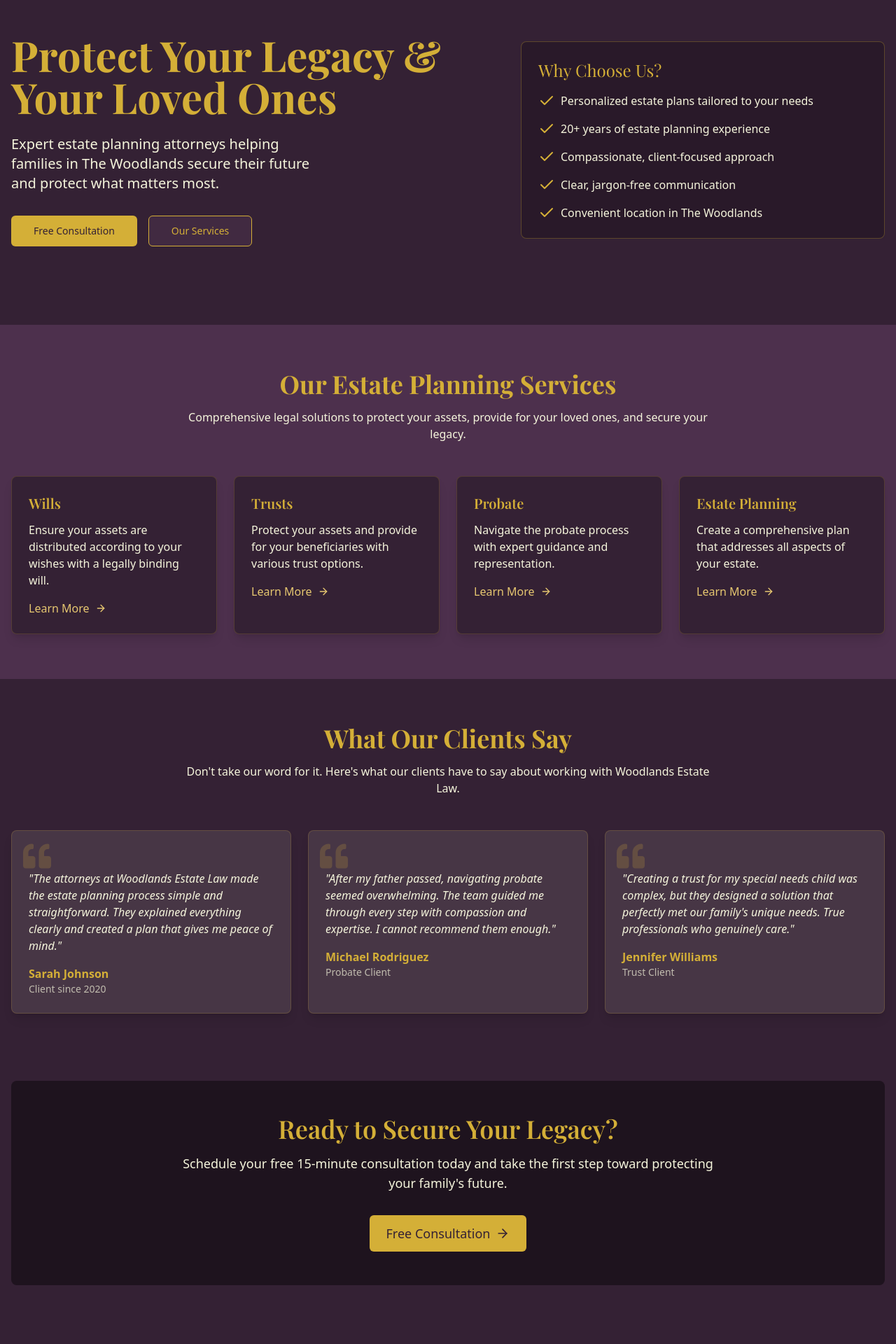
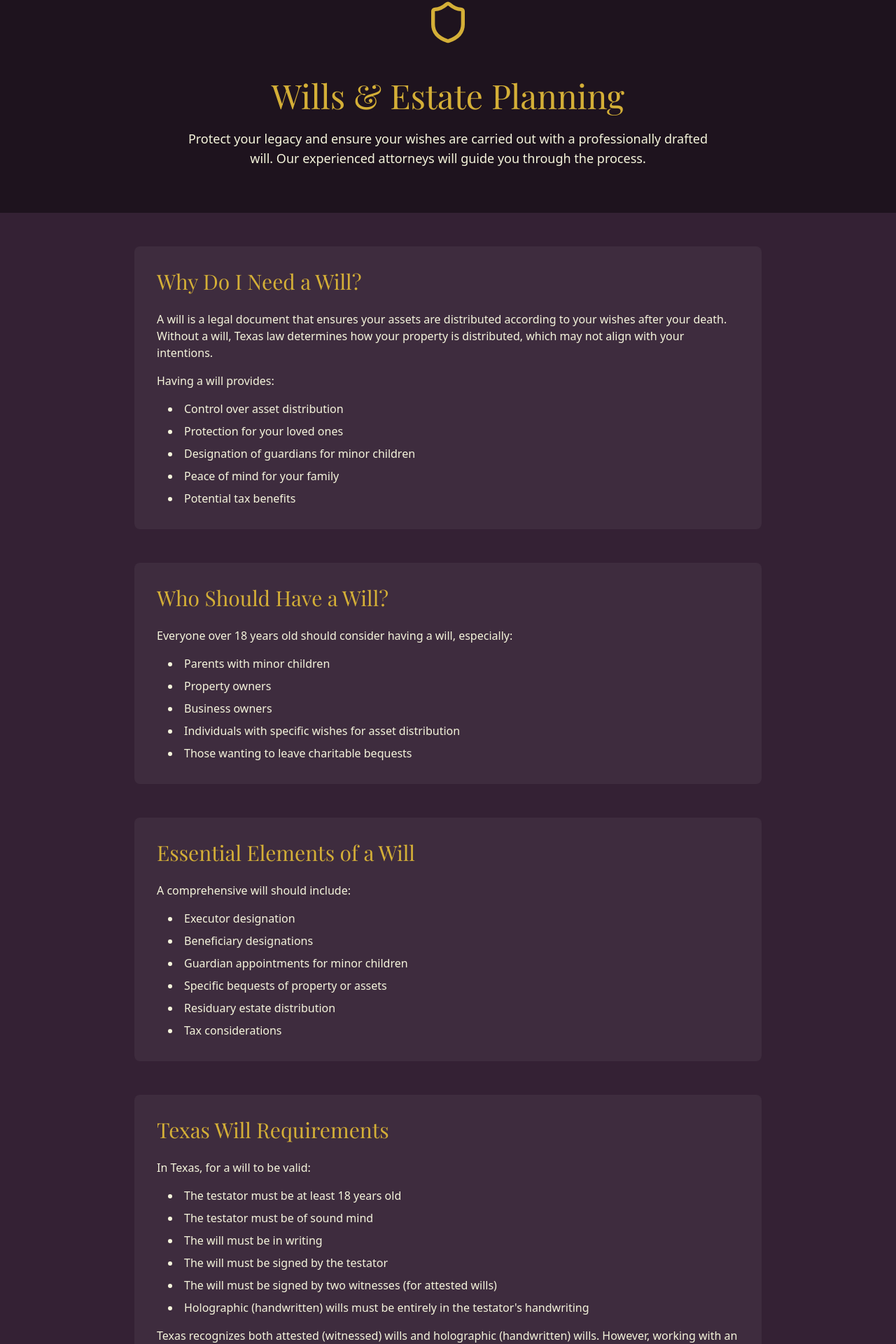
Before and after one commit to Aggiebryan/woodland-estate-launchpad, a React (Vite) app: page /wills in a window 1280 px wide. Shown: the part 161-2081 px from the top of the page at 70% size. Built offline with nearby package versions, Linux system fonts and the light colour scheme.

Commit message:
feat: Add Wills page
Adds a new page with information about wills, including purpose, who needs one, what to include, and Texas laws.

```diff
--- a/src/App.tsx
+++ b/src/App.tsx
@@ -9,9 +9,9 @@ import Contact from "./pages/Contact";
 import OurFirm from "./pages/OurFirm";
 import OurAttorneys from "./pages/OurAttorneys";
 import NotFound from "./pages/NotFound";
+import Wills from "./pages/Wills";
 
 // Will be implemented in future updates
-const Wills = () => <Index />;
 const Trusts = () => <Index />;
 const Probate = () => <Index />;
 const EstatePlanning = () => <Index />;
--- /dev/null
+++ b/src/pages/Wills.tsx
@@ -0,0 +1,121 @@
+
+import { Shield } from "lucide-react";
+import MainLayout from "@/components/layout/MainLayout";
+import ConsultationCTA from "@/components/shared/ConsultationCTA";
+
+const Wills = () => {
+  return (
+    <MainLayout>
+      <div className="bg-woodlands-purple min-h-screen">
+        {/* Hero Section */}
+        <div className="bg-woodlands-darkpurple py-16">
+          <div className="container mx-auto px-4">
+            <div className="flex items-center justify-center mb-8">
+              <Shield className="w-16 h-16 text-woodlands-gold mb-4" />
+            </div>
+            <h1 className="text-4xl md:text-5xl font-serif text-woodlands-gold text-center mb-6">
+              Wills & Estate Planning
+            </h1>
+            <p className="text-woodlands-cream text-center max-w-3xl mx-auto text-lg font-body">
+              Protect your legacy and ensure your wishes are carried out with a professionally drafted will. Our experienced attorneys will guide you through the process.
+            </p>
+          </div>
+        </div>
+
+        {/* Main Content */}
+        <div className="container mx-auto px-4 py-12">
+          <div className="max-w-4xl mx-auto space-y-12">
+            {/* Purpose of a Will */}
+            <section className="bg-white/5 p-8 rounded-lg">
+              <h2 className="text-3xl font-serif text-woodlands-gold mb-6">
+                Why Do I Need a Will?
+              </h2>
+              <div className="space-y-4 text-woodlands-cream font-body">
+                <p>
+                  A will is a legal document that ensures your assets are distributed according to your wishes after your death. Without a will, Texas law determines how your property is distributed, which may not align with your intentions.
+                </p>
+                <p>
+                  Having a will provides:
+                </p>
+                <ul className="list-disc list-inside space-y-2 ml-4">
+                  <li>Control over asset distribution</li>
+                  <li>Protection for your loved ones</li>
+                  <li>Designation of guardians for minor children</li>
+                  <li>Peace of mind for your family</li>
+                  <li>Potential tax benefits</li>
+                </ul>
+              </div>
+            </section>
+
+            {/* Who Needs a Will */}
+            <section className="bg-white/5 p-8 rounded-lg">
+              <h2 className="text-3xl font-serif text-woodlands-gold mb-6">
+                Who Should Have a Will?
+              </h2>
+              <div className="space-y-4 text-woodlands-cream font-body">
+                <p>
+                  Everyone over 18 years old should consider having a will, especially:
+                </p>
+                <ul className="list-disc list-inside space-y-2 ml-4">
+                  <li>Parents with minor children</li>
+                  <li>Property owners</li>
+                  <li>Business owners</li>
+                  <li>Individuals with specific wishes for asset distribution</li>
+                  <li>Those wanting to leave charitable bequests</li>
+                </ul>
+              </div>
+            </section>
+
+            {/* What to Include */}
+            <section className="bg-white/5 p-8 rounded-lg">
+              <h2 className="text-3xl font-serif text-woodlands-gold mb-6">
+                Essential Elements of a Will
+              </h2>
+              <div className="space-y-4 text-woodlands-cream font-body">
+                <p>A comprehensive will should include:</p>
+                <ul className="list-disc list-inside space-y-2 ml-4">
+                  <li>Executor designation</li>
+                  <li>Beneficiary designations</li>
+                  <li>Guardian appointments for minor children</li>
+                  <li>Specific bequests of property or assets</li>
+                  <li>Residuary estate distribution</li>
+                  <li>Tax considerations</li>
+                </ul>
+              </div>
+            </section>
+
+            {/* Texas Laws */}
+            <section className="bg-white/5 p-8 rounded-lg">
+              <h2 className="text-3xl font-serif text-woodlands-gold mb-6">
+                Texas Will Requirements
+              </h2>
+              <div className="space-y-4 text-woodlands-cream font-body">
+                <p>
+                  In Texas, for a will to be valid:
+                </p>
+                <ul className="list-disc list-inside space-y-2 ml-4">
+                  <li>The testator must be at least 18 years old</li>
+                  <li>The testator must be of sound mind</li>
+                  <li>The will must be in writing</li>
+                  <li>The will must be signed by the testator</li>
+                  <li>The will must be signed by two witnesses (for attested wills)</li>
+                  <li>Holographic (handwritten) wills must be entirely in the testator's handwriting</li>
+                </ul>
+                <p className="mt-4">
+                  Texas recognizes both attested (witnessed) wills and holographic (handwritten) wills. However, working with an attorney to create a properly witnessed will provides the greatest protection and clarity for your estate.
+                </p>
+              </div>
+            </section>
+          </div>
+
+          {/* Call to Action */}
+          <div className="mt-16">
+            <ConsultationCTA />
+          </div>
+        </div>
+      </div>
+    </MainLayout>
+  );
+};
+
+export default Wills;
```
